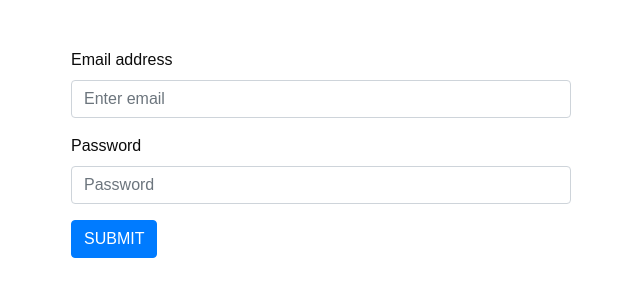
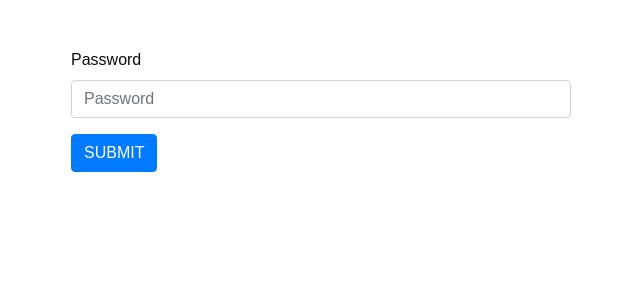
Before and after one commit to sanjaynabha7/demovercel, a Next.js app: page / in a window 1280 px wide. Shown: the top 300 px of the page, without its empty margins (319-959 px from the left). Built offline with nearby package versions, Linux system fonts and the light colour scheme.

Commit message:
one field

```diff
--- a/components/layout/index.js
+++ b/components/layout/index.js
@@ -7,7 +7,6 @@ const Layout = ({ children }) => {
   const [headerClass, setHeaderClass] = useState(false)
   const router = useRouter()
   const [lock, setLock] = useState(true)
-  const [email, setEmail] = useState("")
   const [password, setPassword] = useState("")
   const [errorMsg, setErrorMsg] = useState("")
   useEffect(() => {
@@ -23,7 +22,7 @@ const Layout = ({ children }) => {
 
   const handleClick = (e) => {
     e.preventDefault()
-    if (email === 'sanjaynabha7@gmail.com' && password === '9592122902') {
+    if (password === '9592122902') {
       setLock(false)
       localStorage.setItem('lock', true);
     } else {
@@ -49,10 +48,6 @@ const Layout = ({ children }) => {
         <>
           <div className="mx-auto mt-5" style={{ width: '500px' }}>
             <div className="form-group">
-              <label>Email address</label>
-              <input onChange={(event) => { setEmail(event.target.value) }} type="email" className="form-control" placeholder="Enter email" />
-            </div>
-            <div className="form-group">
               <label>Password</label>
               <input onChange={(event) => { setPassword(event.target.value) }} type="password" className="form-control" id="exampleInputPassword1" placeholder="Password" />
             </div>
```
